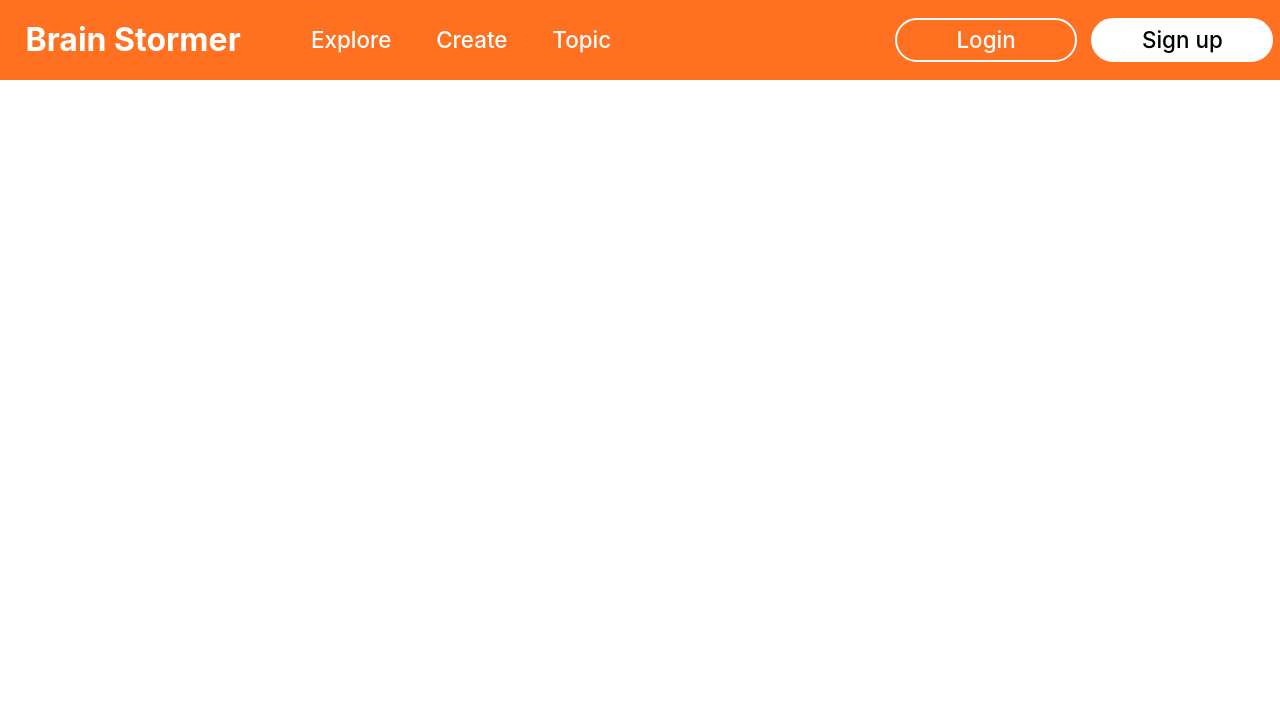
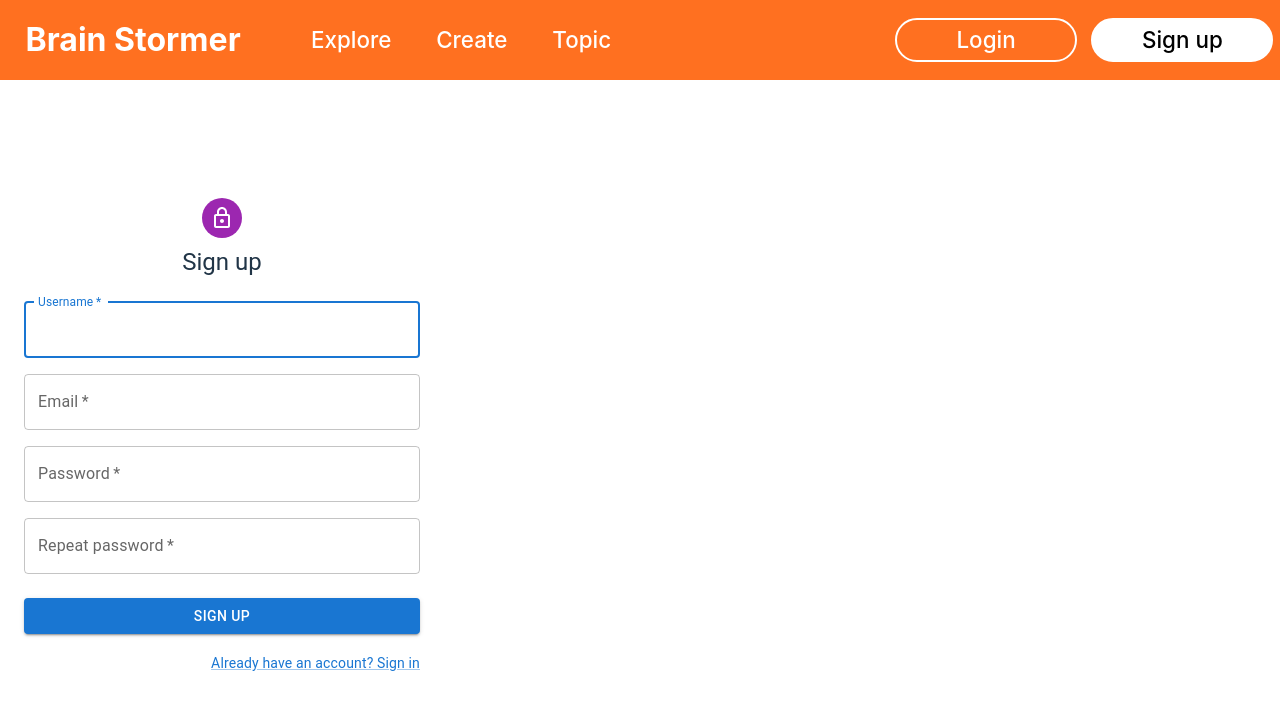
Before and after one commit to wojzam/Brain-Stormer, a React (Vite) app in the folder frontend/: page /signup in a window 1280 px wide. Shown: the top 710 px of the page. Built offline with nearby package versions, Linux system fonts and the light colour scheme.

Commit message:
add basic login and sign up pages

```diff
--- a/frontend/src/App.jsx
+++ b/frontend/src/App.jsx
@@ -1,5 +1,7 @@
 import Header from "./components/Header";
 import Home from "./pages/Home";
+import SignUp from "./pages/SignUp";
+import Login from "./pages/Login";
 import Explore from "./pages/Explore";
 import Create from "./pages/Create";
 import Topic from "./pages/Topic";
@@ -12,6 +14,8 @@
       <main className="content">
         <Routes>
           <Route path="/" element={<Home />} />
+          <Route path="/signup" element={<SignUp />} />
+          <Route path="/login" element={<Login />} />
           <Route path="/explore" element={<Explore />} />
           <Route path="/create" element={<Create />} />
           <Route path="/topic" element={<Topic />} />
--- /dev/null
+++ b/frontend/src/pages/Login.jsx
@@ -0,0 +1,81 @@
+import * as React from "react";
+import Avatar from "@mui/material/Avatar";
+import Button from "@mui/material/Button";
+import TextField from "@mui/material/TextField";
+import Link from "@mui/material/Link";
+import Grid from "@mui/material/Grid";
+import Box from "@mui/material/Box";
+import LockOutlinedIcon from "@mui/icons-material/LockOutlined";
+import Typography from "@mui/material/Typography";
+import Container from "@mui/material/Container";
+
+export default function Login() {
+  const handleSubmit = (event) => {
+    event.preventDefault();
+    const data = new FormData(event.currentTarget);
+    console.log({
+      email: data.get("email"),
+      password: data.get("password"),
+    });
+  };
+
+  return (
+    <Container component="main" maxWidth="xs">
+      <Box
+        sx={{
+          marginTop: 8,
+          display: "flex",
+          flexDirection: "column",
+          alignItems: "center",
+        }}
+      >
+        <Avatar sx={{ m: 1, bgcolor: "secondary.main" }}>
+          <LockOutlinedIcon />
+        </Avatar>
+        <Typography component="h1" variant="h5">
+          Login
+        </Typography>
+        <Box component="form" noValidate onSubmit={handleSubmit} sx={{ mt: 3 }}>
+          <Grid container spacing={2}>
+            <Grid item xs={12}>
+              <TextField
+                required
+                fullWidth
+                id="username"
+                label="Username"
+                name="username"
+                autoFocus
+              />
+            </Grid>
+            <Grid item xs={12}>
+              <TextField
+                required
+                fullWidth
+                name="password"
+                label="Password"
+                type="password"
+                id="password"
+                autoComplete="new-password"
+              />
+            </Grid>
+          </Grid>
+          <Button
+            type="submit"
+            fullWidth
+            variant="contained"
+            sx={{ mt: 3, mb: 2 }}
+          >
+            Login
+          </Button>
+          <Grid container justifyContent="flex-end">
+            <Grid item>
+              <Link href="/signup" variant="body2">
+                Don't have an account? Sign Up
+              </Link>
+            </Grid>
+          </Grid>
+        </Box>
+      </Box>
+    </Container>
+  );
+}
--- /dev/null
+++ b/frontend/src/pages/SignUp.jsx
@@ -0,0 +1,101 @@
+import * as React from "react";
+import Avatar from "@mui/material/Avatar";
+import Button from "@mui/material/Button";
+import TextField from "@mui/material/TextField";
+import Link from "@mui/material/Link";
+import Grid from "@mui/material/Grid";
+import Box from "@mui/material/Box";
+import LockOutlinedIcon from "@mui/icons-material/LockOutlined";
+import Typography from "@mui/material/Typography";
+import Container from "@mui/material/Container";
+
+export default function SignUp() {
+  const handleSubmit = (event) => {
+    event.preventDefault();
+    const data = new FormData(event.currentTarget);
+    console.log({
+      email: data.get("email"),
+      password: data.get("password"),
+    });
+  };
+
+  return (
+    <Container component="main" maxWidth="xs">
+      <Box
+        sx={{
+          marginTop: 8,
+          display: "flex",
+          flexDirection: "column",
+          alignItems: "center",
+        }}
+      >
+        <Avatar sx={{ m: 1, bgcolor: "secondary.main" }}>
+          <LockOutlinedIcon />
+        </Avatar>
+        <Typography component="h1" variant="h5">
+          Sign up
+        </Typography>
+        <Box component="form" noValidate onSubmit={handleSubmit} sx={{ mt: 3 }}>
+          <Grid container spacing={2}>
+            <Grid item xs={12}>
+              <TextField
+                required
+                fullWidth
+                id="username"
+                label="Username"
+                name="username"
+                autoFocus
+              />
+            </Grid>
+            <Grid item xs={12}>
+              <TextField
+                required
+                fullWidth
+                id="email"
+                label="Email"
+                name="email"
+                autoComplete="email"
+              />
+            </Grid>
+            <Grid item xs={12}>
+              <TextField
+                required
+                fullWidth
+                name="password"
+                label="Password"
+                type="password"
+                id="password"
+                autoComplete="new-password"
+              />
+            </Grid>
+            <Grid item xs={12}>
+              <TextField
+                required
+                fullWidth
+                name="passwordRepeated"
+                label="Repeat password"
+                type="password"
+                id="passwordRepeated"
+              />
+            </Grid>
+          </Grid>
+          <Button
+            type="submit"
+            fullWidth
+            variant="contained"
+            sx={{ mt: 3, mb: 2 }}
+          >
+            Sign Up
+          </Button>
+          <Grid container justifyContent="flex-end">
+            <Grid item>
+              <Link href="/login" variant="body2">
+                Already have an account? Sign in
+              </Link>
+            </Grid>
+          </Grid>
+        </Box>
+      </Box>
+    </Container>
+  );
+}
```
